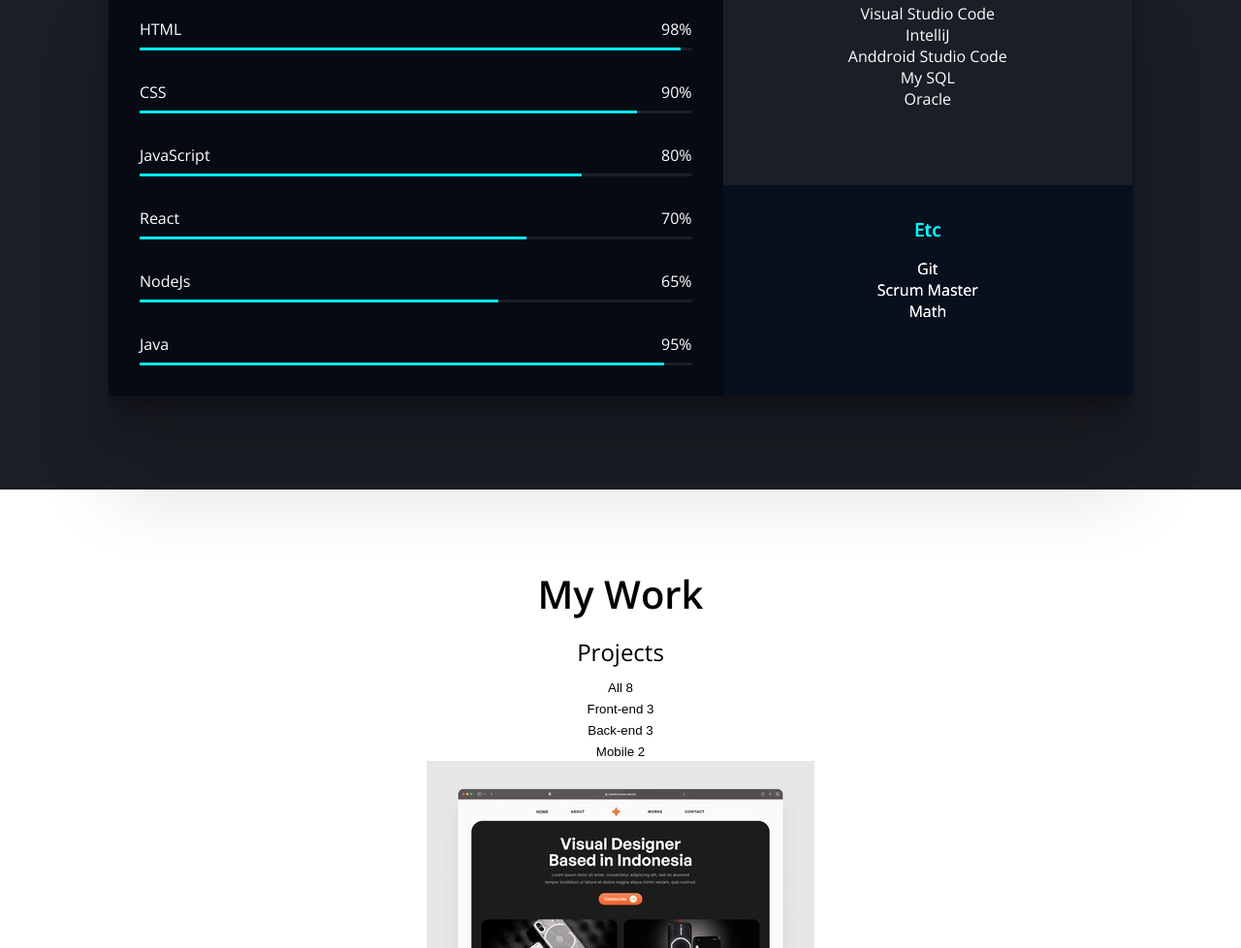
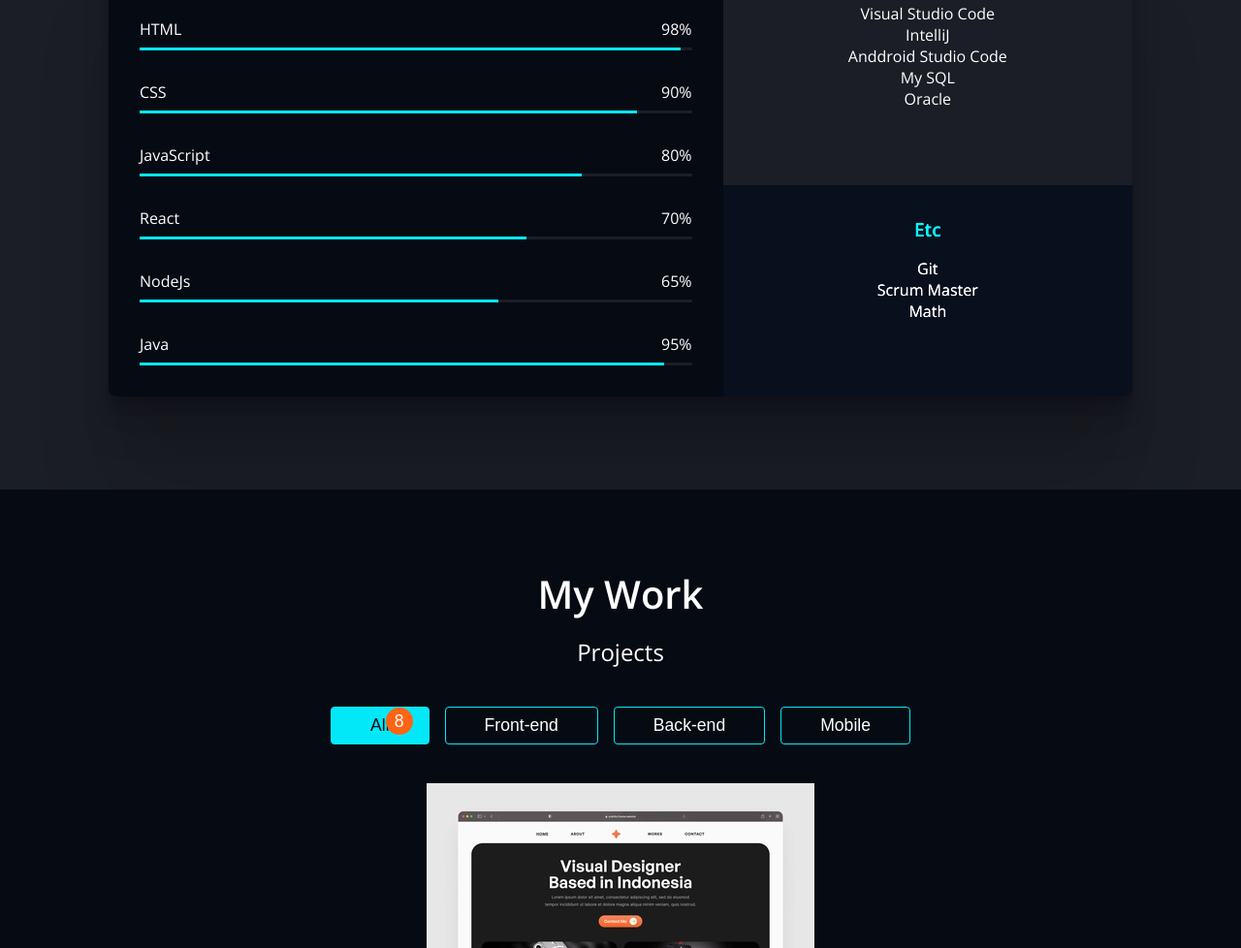
Before and after one commit to soulrete/portfolio, a plain HTML site: page index.html in a window 1280 px wide. Shown: the part 1822-2800 px from the top of the page at 97% size. Drawn offline with nearby package versions, Linux system fonts and the light colour scheme.

Commit message:
CSS-Work-Category

```diff
--- a/css/style.css
+++ b/css/style.css
@@ -83,6 +83,7 @@ button:focus {
     display: flex;
     justify-content: space-between;
     align-items: center;
+    z-index: 1; /* 헤더가 가장 위로 올라오도록 */
 }
 
 .header__logo {
@@ -295,3 +296,52 @@ img태그 전부를 고른 뒤 header__logo 태그 아래에 있는걸 선택한
     height: 3px;
     background-color: var(--color-accent);
 }
+
+/* Work */
+#work {
+    background-color: var(--color-primary);
+    color: var(--color-text); /* button은 부모의 color를 상속받지 않는다. */
+}
+
+.categories {
+    display: flex;
+    justify-content: center;
+    margin: 2.5rem;
+    gap: 1rem;
+}
+
+.category {
+    position: relative; /* count absolute를 주면 body에 붙는걸 방지 */
+    color:var(--color-text);
+    font-size: 1.1rem;
+    padding: 0.5rem 2.5rem;
+    border-radius: 4px;
+    border: 1px solid var(--color-accent);
+    cursor: pointer; /* 마우스 올렸을때 손가락 모양 포인터로 변경 */
+    white-space: nowrap; /* 줄바꿈 되지 않게 */
+}
+
+.category--selected {
+    background-color: var(--color-accent);
+    color: var(--color-primary);
+}
+
+.category__count {
+    opacity: 0;
+    position: absolute;
+    top: -20px;
+    right: 16px;
+    width: 28px;
+    height: 28px;
+    line-height: 28px;
+    border-radius: 100%;
+    background-color: var(--color-accent-variant);
+    color: var(--color-text);
+    transition: all 250ms ease-in;
+}
+
+.category--selected .category__count,
+.category:hover .category__count {
+    opacity: 1;
+    top: 0;
+}
--- a/index.html
+++ b/index.html
@@ -149,13 +149,22 @@
         </section>
         <!-- Work -->
         <section id="work" class="section">
+            <div class="max-container">
                 <h2 class="title">My Work</h2>
                 <p class="description">Projects</p>
-            <ul>
-                <li><button>All <span>8</span></button></li>
-                <li><button>Front-end <span>3</span></button></li>
-                <li><button>Back-end <span>3</span></button></li>
-                <li><button>Mobile <span>2</span></button></li>
+                <ul class="categories">
+                    <li>
+                        <button class="category category--selected">All <span class="category__count">8</span></button>
+                    </li>
+                    <li>
+                        <button class="category">Front-end <span class="category__count">3</span></button>
+                    </li>
+                    <li>
+                        <button class="category">Back-end <span class="category__count">3</span></button>
+                    </li>
+                    <li>
+                        <button class="category">Mobile <span class="category__count">2</span></button>
+                    </li>
                 </ul>
                 <ul>
                     <li>
@@ -231,6 +240,7 @@
                         </a>
                     </li>
                 </ul>
+            </div>
         </section>
         <!-- Testimonials -->
         <section id="testimonial" class="section">
```
Lines whose indentation alone changed are shown as unchanged.
